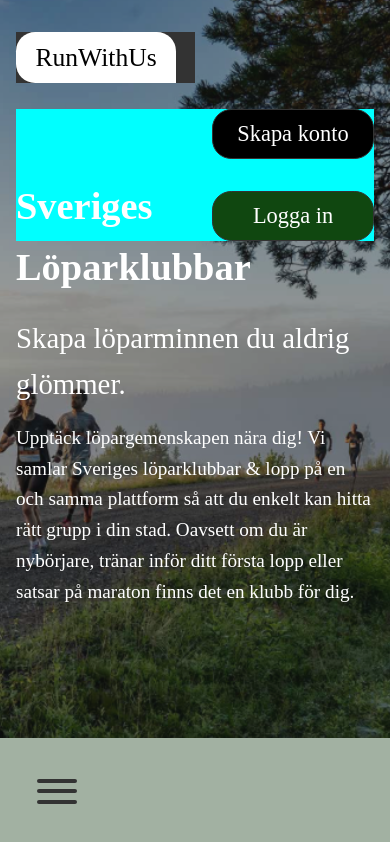
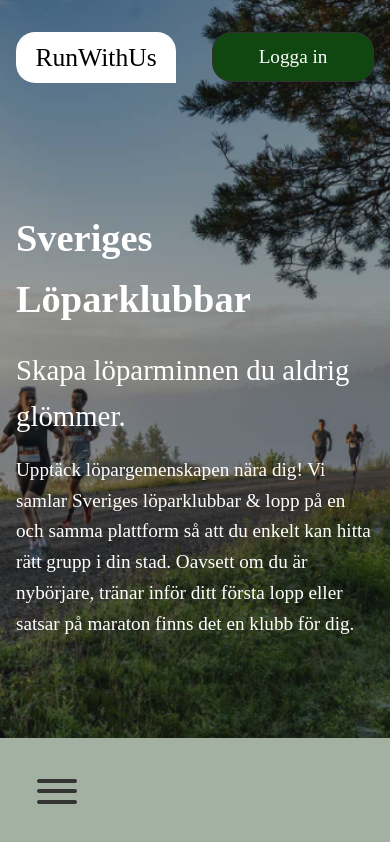
Before and after one commit to Pallicen/Loparklubbar, a React (Vite) app in the folder frontend/: page / in a window 390 px wide. Shown: the top 842 px of the page. Built offline with nearby package versions, Linux system fonts and the light colour scheme.

Commit message:
login-meny är fixad med responsiv design

```diff
--- a/frontend/src/components/LoginMeny.tsx
+++ b/frontend/src/components/LoginMeny.tsx
@@ -10,20 +10,25 @@ const LoginMeny = () => {
 
     <nav className="login-menu">
       <div className="logodiv">
+        <div>
         <p className="logo">RunWithUs</p>
         </div>
-      <div className="account-buttons">
       {isLoggedIn ? (
         <>
-            <Link className="createRunClubBtn" to="/CreateRunClub">Lägg till löparklubb</Link>
-            <Link className="createEventBtn" to="/CreateEvent">Lägg till lopp</Link>
-            <button className="loginBtn" onClick={logout}>Logga ut</button>
+        <div>
+      <div className="account-buttons">
+            <Link className="createRunClubBtn" to="/CreateRunClub">+ Löparklubb</Link>
+            <Link className="createEventBtn" to="/CreateEvent">+ Lopp</Link>
+      <button className="logoutBtn" onClick={logout}>
+        Logga ut
+      </button>
+          </div>
+      </div>
           </>
     ) : (
-          <>
-            <Link className="loginBtn" to="/LoginForm">Logga in</Link>
-            <Link className="createAccountBtn" to="/RegisterForm">Skapa konto</Link>
-          </>
+      <Link className="loginBtn" to="/LoginForm">
+        Logga in
+      </Link>
     )}
      </div>
     </nav>
--- a/frontend/src/components/Meny.tsx
+++ b/frontend/src/components/Meny.tsx
@@ -26,6 +26,7 @@ const Meny = () => {
           <Link className="btnLinkHome" onClick={toggleMenu} to="/">Hem</Link>
           <Link className="btnLinkRunclub" onClick={toggleMenu} to="/Runclubs">Löparklubbar</Link>
           <Link className="btnLinkEvent" onClick={toggleMenu} to="/Events">Event</Link>
+
       </div>
 
       <div className="desktop-menu">
--- a/frontend/src/style/App.css
+++ b/frontend/src/style/App.css
@@ -5,6 +5,10 @@
 
 .main-container {
   background-color: rgb(234, 234, 234);
+}
+
+main {
+  margin-bottom: 6rem;
 }
 
 .home, .event, .runclub, .login-menu, .text-overlay, .loginPage, .registerPage {
--- a/frontend/src/style/Event.css
+++ b/frontend/src/style/Event.css
@@ -66,12 +66,12 @@
   justify-content: center;
   align-items: center;
   height: 3rem;
-  width: 12rem;
+  width: 10rem;
   border-radius: 1.2rem;
   border: 0.5px solid #333;
   color: white;
   background-color: rgb(0, 0, 0);
-  font-size: 1.4rem;
+  font-size: 1.2rem;
   text-decoration: none;
   overflow: hidden;
 }
--- a/frontend/src/style/Home.css
+++ b/frontend/src/style/Home.css
@@ -3,8 +3,16 @@
 .login-menu {
   display: flex;
   justify-content: space-between;
+  align-items: center;
   height: 8rem;
   gap: 10px;
+}
+
+.logodiv {
+  display: flex;
+  width: 100%;
+  justify-content: space-between;
+  gap: 1rem;
 }
 
 .logo {
@@ -22,7 +30,7 @@
   border-bottom-left-radius: 1.2rem;
 }
 
-.loginBtn, .createAccountBtn {
+.loginBtn, .logoutBtn, .createAccountBtn {
   position: relative;
   display: flex;
   justify-content: center;
@@ -33,7 +41,7 @@
   border: 0.5px solid #333;
   color: white;
   background-color: rgb(16, 71, 16);
-  font-size: 1.4rem;
+  font-size: 1.2rem;
   text-decoration: none;
   overflow: hidden;
 }
@@ -42,7 +50,7 @@
   background-color: black;
 }
 
-.loginBtn:hover {
+.loginBtn:hover, .logoutBtn:hover {
   transition: all 0.3s ease;
   background-color: rgb(10, 50, 10);
 }
@@ -64,7 +72,7 @@
 
 .account-buttons {
   display: flex;
-  gap: 2rem;
+  gap: 1rem;
 }
 
 .meny-home-page {
@@ -169,6 +177,7 @@
 
 .title {
   font-size: 4.6rem;
+  margin-top: 2rem;
 }
 
 .p-loparminnen {
@@ -187,11 +196,9 @@
 
 .logodiv {
   display: flex;
-  align-items: flex-start;
-  width: 50%;
+  width: 100%;
   margin-top: 2rem;
-  gap: 1.6rem;
-  background-color: #333;
+  gap: 1rem;
 }
 
 .logo {
@@ -212,9 +219,8 @@
   display: flex;
   justify-content: space-between;
   flex-direction: column-reverse;
+  width: 100%;
   align-items: flex-end;
-  height: 12rem;
-  background-color: aqua;
 }
 
 }
--- a/frontend/src/style/Runclub.css
+++ b/frontend/src/style/Runclub.css
@@ -36,6 +36,7 @@
   box-sizing: border-box;
   background-color: white;
   gap: 4rem;
+  margin-bottom: 1rem;
 }
 
 .RunclubDescriptionInCard {
@@ -179,12 +180,12 @@ label {
   justify-content: center;
   align-items: center;
   height: 3rem;
-  width: 14rem;
+  width: 10rem;
   border-radius: 1.2rem;
   border: 0.5px solid #333;
   color: white;
   background-color: rgb(0, 0, 0);
-  font-size: 1.4rem;
+  font-size: 1.2rem;
   text-decoration: none;
   overflow: hidden;
 }
```
Lines whose indentation alone changed are shown as unchanged.
